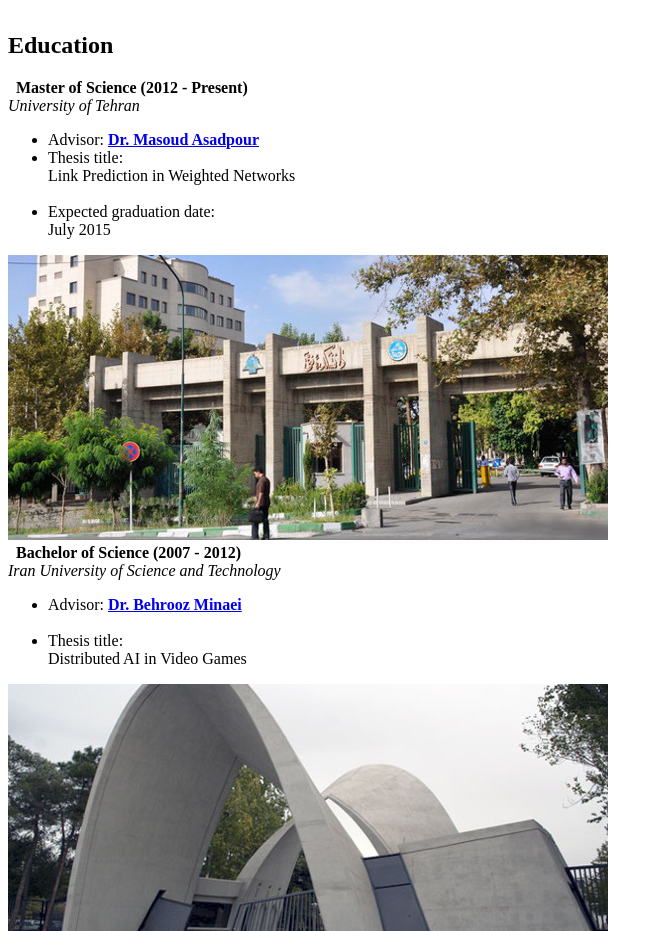
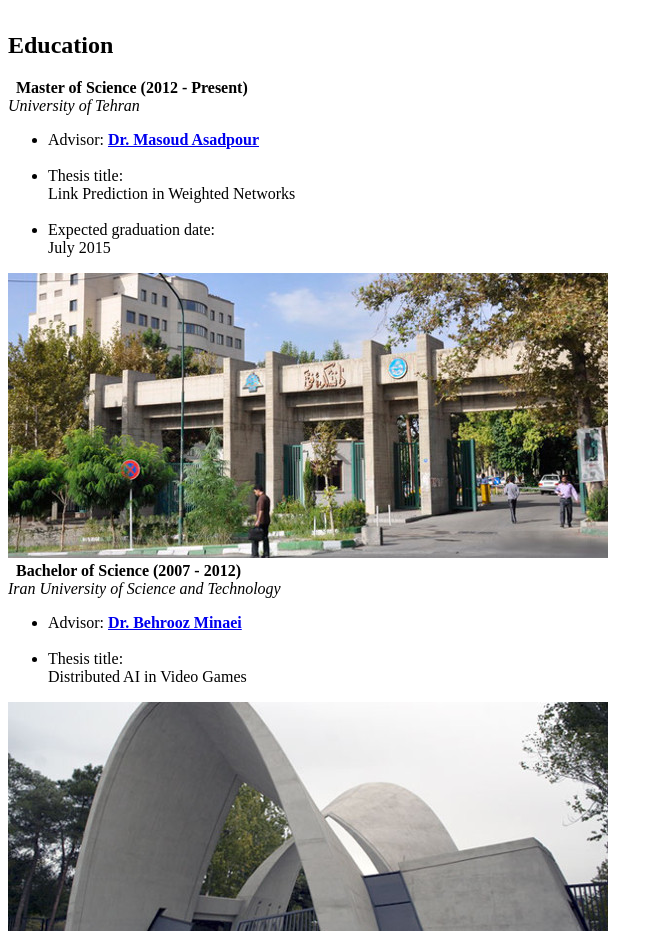
Before and after one commit to hamidazimy/hamidazimy.github.io, a plain HTML site: page index.html in a window 1280 px wide. Shown: the part 1620-2551 px from the top of the page, without its empty margins (0-663 px from the left). Drawn offline with Linux system fonts and the light colour scheme; a script that the page names is missing; some icons are missing.

Commit message:
br error

```diff
--- a/index.html
+++ b/index.html
@@ -116,13 +116,16 @@
               <strong>Master of Science (2012 - Present)</strong>
               <br><em>University of Tehran</em>
               <ul class="default small to_the_left">
-                <li>Advisor: <strong><a href="http://ece.ut.ac.ir/en/users/Asadpour">Dr. Masoud Asadpour</a></strong></li>
+                <li>
+                  Advisor: <strong><a href="http://ece.ut.ac.ir/en/users/Asadpour">Dr. Masoud Asadpour</a></strong>
+                  <br> &nbsp;
+                </li>
                 <li>
                   Thesis title:
                   <br>
                   Link Prediction in Weighted Networks
+                  <br> &nbsp;
                 </li>
-              <br>
                 <li>
                   Expected graduation date:
                   <br>
@@ -144,8 +147,8 @@
               <ul class="default small to_the_left">
                 <li>
                   Advisor: <strong><a href="http://www.iust.ac.ir/find.php?item=14.720.544.en">Dr. Behrooz Minaei</a></strong>
+                  <br> &nbsp;
                 </li>
-                <br>
                 <li>
                   Thesis title:
                   <br>
```
Lines whose indentation alone changed are shown as unchanged.
